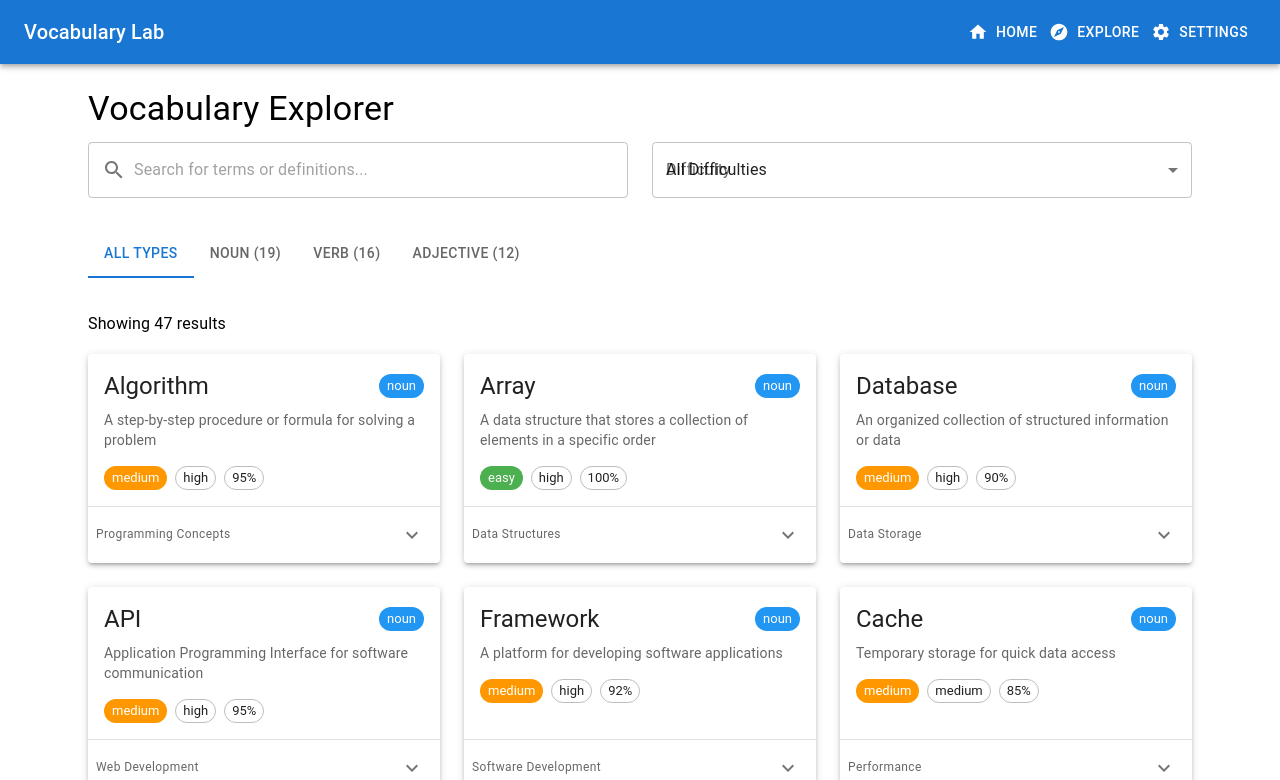
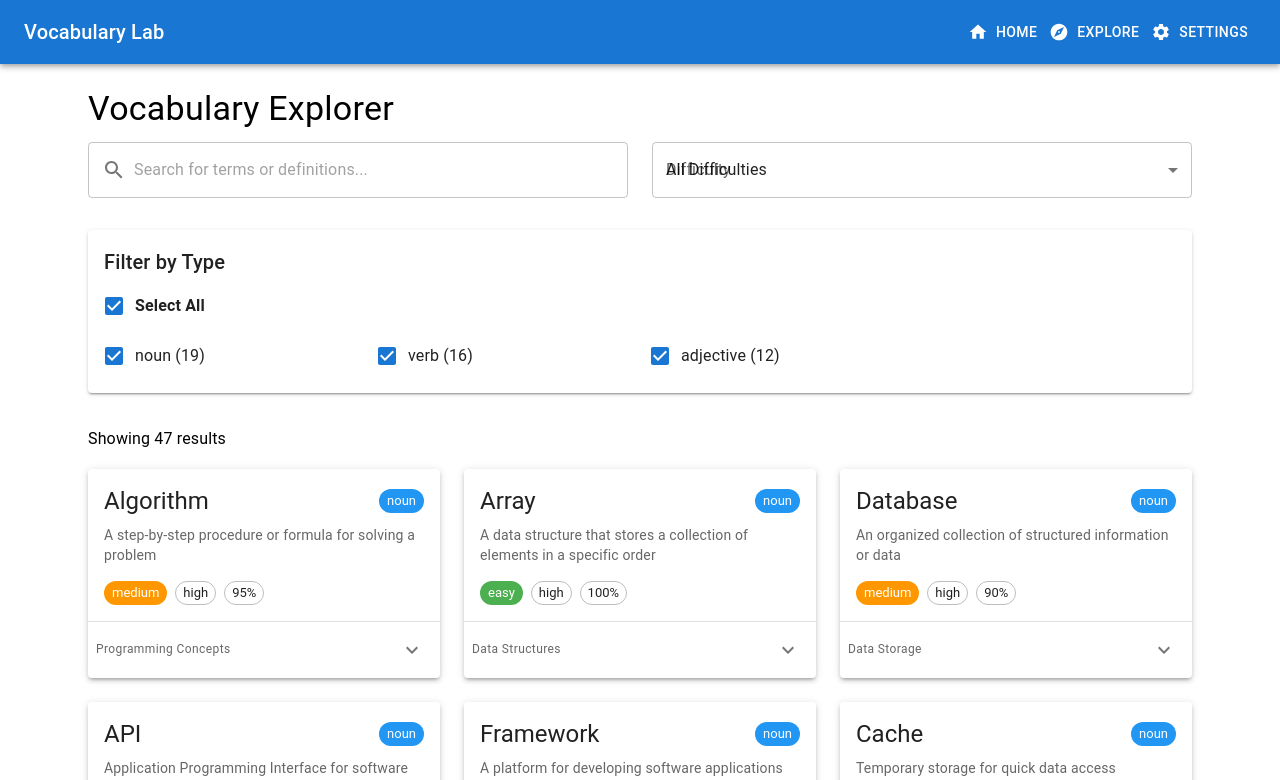
Before and after one commit to nhatnamduong688/frontend-vocab-lab, a React (Create React App) app in the folder vocab-lab/: page /explore in a window 1280 px wide. Shown: the top 780 px of the page. Built offline with nearby package versions, Linux system fonts and the light colour scheme.

Commit message:
Refactor VocabularyByType and HomePage components: Implement checkbox filtering for vocabulary types, enhance UI with collapsible filter panel, and streamline type selection logic for improved user experience.

```diff
--- a/vocab-lab/src/components/VocabularyByType.tsx
+++ b/vocab-lab/src/components/VocabularyByType.tsx
@@ -1,10 +1,8 @@
-import React, { useState } from 'react';
+import React, { useState, useEffect } from 'react';
 import {
   Box,
   Typography,
   CircularProgress,
-  Tabs,
-  Tab,
   TextField,
   InputAdornment,
   FormControl,
@@ -13,7 +11,11 @@ import {
   MenuItem,
   Chip,
   Grid,
-  SelectChangeEvent
+  SelectChangeEvent,
+  FormGroup,
+  FormControlLabel,
+  Checkbox,
+  Paper
 } from '@mui/material';
 import SearchIcon from '@mui/icons-material/Search';
 import { useVocabulary } from '../hooks/useVocabulary';
@@ -31,18 +33,47 @@ const VocabularyByType: React.FC = () => {
   } = useVocabulary();
 
   const [searchText, setSearchText] = useState('');
-  const [selectedTab, setSelectedTab] = useState<string>('');
+  const [selectedTypes, setSelectedTypes] = useState<string[]>([]);
 
-  // Xử lý thay đổi tab loại từ
-  const handleTypeChange = (_event: React.SyntheticEvent, newValue: string) => {
-    setSelectedTab(newValue);
+  // Khởi tạo selectedTypes với tất cả các loại được chọn
+  useEffect(() => {
+    if (availableTypes.length > 0 && selectedTypes.length === 0) {
+      // Mặc định chọn tất cả các loại
+      setSelectedTypes(availableTypes.map(type => type.name));
+    }
+  }, [availableTypes, selectedTypes.length]);
 
-    if (newValue === '') {
-      // Nếu chọn "All", xóa bộ lọc loại
-      updateFilters({ types: undefined });
+  // Xử lý khi checkbox thay đổi
+  const handleTypeToggle = (typeName: string) => {
+    setSelectedTypes(prevSelectedTypes => {
+      let newSelectedTypes: string[];
+
+      if (prevSelectedTypes.includes(typeName)) {
+        // Nếu đã chọn, bỏ chọn
+        newSelectedTypes = prevSelectedTypes.filter(t => t !== typeName);
+      } else {
+        // Nếu chưa chọn, thêm vào
+        newSelectedTypes = [...prevSelectedTypes, typeName];
+      }
+
+      // Cập nhật filters
+      updateFilters({
+        types: newSelectedTypes.length > 0 ? newSelectedTypes as VocabularyType[] : undefined
+      });
+
+      return newSelectedTypes;
+    });
+  };
+
+  // Select/Deselect All
+  const handleSelectAllTypes = (selectAll: boolean) => {
+    if (selectAll) {
+      const allTypes = availableTypes.map(type => type.name);
+      setSelectedTypes(allTypes);
+      updateFilters({ types: allTypes as VocabularyType[] });
     } else {
-      // Nếu chọn một loại, đặt bộ lọc cho loại đó
-      updateFilters({ types: [newValue as VocabularyType] });
+      setSelectedTypes([]);
+      updateFilters({ types: [] });
     }
   };
 
@@ -119,48 +150,52 @@ const VocabularyByType: React.FC = () => {
         </Grid>
       </Box>
 
-      {/* Type Tabs */}
-      <Box mb={4}>
-        <Tabs
-          value={selectedTab}
-          onChange={handleTypeChange}
-          indicatorColor="primary"
-          textColor="primary"
-          variant="scrollable"
-          scrollButtons="auto"
-        >
-          <Tab label="All Types" value="" />
+      {/* Type Selection with Checkboxes */}
+      <Paper elevation={2} sx={{ p: 2, mb: 4 }}>
+        <Typography variant="h6" gutterBottom>Filter by Type</Typography>
+
+        <Box mb={1}>
+          <FormControlLabel
+            control={
+              <Checkbox
+                checked={selectedTypes.length === availableTypes.length}
+                indeterminate={selectedTypes.length > 0 && selectedTypes.length < availableTypes.length}
+                onChange={(e) => handleSelectAllTypes(e.target.checked)}
+              />
+            }
+            label={<Typography fontWeight="bold">Select All</Typography>}
+          />
+        </Box>
+
+        <FormGroup row>
           {availableTypes.map((typeInfo) => (
-            <Tab
+            <FormControlLabel
               key={typeInfo.name}
+              control={
+                <Checkbox
+                  checked={selectedTypes.includes(typeInfo.name)}
+                  onChange={() => handleTypeToggle(typeInfo.name)}
+                />
+              }
               label={`${typeInfo.name} (${typeInfo.count})`}
-              value={typeInfo.name}
+              sx={{ width: { xs: '100%', sm: '50%', md: '33%', lg: '25%' } }}
             />
           ))}
-        </Tabs>
-      </Box>
+        </FormGroup>
+      </Paper>
 
       {/* Results Info */}
       <Box mb={2} display="flex" justifyContent="space-between" alignItems="center">
         <Typography variant="subtitle1">
           Showing {vocabulary.length} results
         </Typography>
-        {filters.types && filters.types.length > 0 && (
-          <Box>
-            {filters.types.map(type => (
-              <Chip
-                key={type}
-                label={type}
-                onDelete={() => {
-                  setSelectedTab('');
-                  updateFilters({ types: undefined });
-                }}
-                color="primary"
-                sx={{ mr: 1 }}
-              />
-            ))}
-          </Box>
-        )}
+        <Box>
+          {selectedTypes.length > 0 && selectedTypes.length < availableTypes.length && (
+            <Typography variant="body2" color="text.secondary">
+              Filtered by {selectedTypes.length} types
+            </Typography>
+          )}
+        </Box>
       </Box>
 
       {/* Vocabulary Cards */}
--- a/vocab-lab/src/components/pages/HomePage/HomePage.tsx
+++ b/vocab-lab/src/components/pages/HomePage/HomePage.tsx
@@ -1,15 +1,20 @@
-import React, { useState } from 'react';
+import React, { useState, useEffect } from 'react';
 import {
   Box,
   Grid,
-  Tabs,
-  Tab,
   Button,
   Typography,
-  Chip
+  Paper,
+  FormGroup,
+  FormControlLabel,
+  Checkbox,
+  Collapse,
+  IconButton
 } from '@mui/material';
 import RefreshIcon from '@mui/icons-material/Refresh';
 import FilterListIcon from '@mui/icons-material/FilterList';
+import ExpandMoreIcon from '@mui/icons-material/ExpandMore';
+import ExpandLessIcon from '@mui/icons-material/ExpandLess';
 import { VocabularyColumn } from '../../organisms/VocabularyColumn/VocabularyColumn';
 import { SelectedWords } from '../../organisms/SelectedWords/SelectedWords';
 import { Vocabulary } from '../../../types/vocabulary';
@@ -35,21 +40,33 @@ export const HomePage: React.FC<HomePageProps> = ({
   setCurrentTypeFilter,
   refreshVocabulary,
 }) => {
-  const [showAllTypes, setShowAllTypes] = useState(true);
+  const [selectedTypes, setSelectedTypes] = useState<string[]>([]);
+  const [showFilterPanel, setShowFilterPanel] = useState(false);
 
-  const handleTypeFilterChange = (type: string | null) => {
-    setCurrentTypeFilter(type);
-    // When selecting a specific type, automatically show that type only
-    if (type) {
-      setShowAllTypes(false);
+  // Khởi tạo selectedTypes với tất cả các loại được chọn
+  useEffect(() => {
+    if (availableTypes.length > 0 && selectedTypes.length === 0) {
+      setSelectedTypes([...availableTypes]);
     }
+  }, [availableTypes, selectedTypes.length]);
+
+  const handleTypeToggle = (typeName: string) => {
+    setSelectedTypes(prevSelectedTypes => {
+      if (prevSelectedTypes.includes(typeName)) {
+        // Nếu đã chọn, bỏ chọn
+        return prevSelectedTypes.filter(t => t !== typeName);
+      } else {
+        // Nếu chưa chọn, thêm vào
+        return [...prevSelectedTypes, typeName];
+      }
+    });
   };
 
-  const handleToggleAllTypes = () => {
-    setShowAllTypes(prev => !prev);
-    if (!showAllTypes) {
-      // If switching to show all types, clear the type filter
-      setCurrentTypeFilter(null);
+  const handleSelectAllTypes = (selectAll: boolean) => {
+    if (selectAll) {
+      setSelectedTypes([...availableTypes]);
+    } else {
+      setSelectedTypes([]);
     }
   };
 
@@ -57,21 +74,17 @@ export const HomePage: React.FC<HomePageProps> = ({
     refreshVocabulary();
   };
 
-  // Determine which vocabulary data to display based on filters
-  const getDisplayedVocabulary = () => {
-    if (showAllTypes) {
-      return vocabularyByType;
-    }
-
-    if (currentTypeFilter && vocabularyByType[currentTypeFilter]) {
-      return { [currentTypeFilter]: vocabularyByType[currentTypeFilter] };
-    }
-
-    return vocabularyByType;
+  const toggleFilterPanel = () => {
+    setShowFilterPanel(prev => !prev);
   };
 
   // Get the filtered vocabulary data
-  const displayedVocabulary = getDisplayedVocabulary();
+  const displayedVocabulary = Object.entries(vocabularyByType)
+    .filter(([type]) => selectedTypes.includes(type))
+    .reduce((acc, [type, words]) => {
+      acc[type] = words;
+      return acc;
+    }, {} as Record<string, Vocabulary[]>);
 
   return (
     <Box sx={{ py: 3 }}>
@@ -94,12 +107,12 @@ export const HomePage: React.FC<HomePageProps> = ({
         <Box sx={{ display: 'flex', gap: 2 }}>
           <Button
             size="small"
-            startIcon={<FilterListIcon />}
-            onClick={handleToggleAllTypes}
-            variant={showAllTypes ? "contained" : "outlined"}
+            startIcon={showFilterPanel ? <ExpandLessIcon /> : <FilterListIcon />}
+            onClick={toggleFilterPanel}
+            variant={showFilterPanel ? "contained" : "outlined"}
             color="primary"
           >
-            {showAllTypes ? "Showing All Types" : "Showing Selected Type"}
+            Filter Types
           </Button>
 
           <Button
@@ -113,25 +126,43 @@ export const HomePage: React.FC<HomePageProps> = ({
         </Box>
       </Box>
 
-      {!showAllTypes && (
-        <Box sx={{ mb: 3, mt: 2 }}>
-          <Tabs
-            value={currentTypeFilter || "all"}
-            onChange={(_, value) => handleTypeFilterChange(value === "all" ? null : value)}
-            variant="scrollable"
-            scrollButtons="auto"
-          >
-            <Tab label="All Types" value="all" />
-            {availableTypes.map(type => (
-              <Tab
+      <Collapse in={showFilterPanel}>
+        <Paper elevation={2} sx={{ p: 2, mb: 3 }}>
+          <Box sx={{ display: 'flex', justifyContent: 'space-between', alignItems: 'center', mb: 2 }}>
+            <Typography variant="subtitle1" fontWeight="bold">Select Types to Display</Typography>
+            <Box>
+              <FormControlLabel
+                control={
+                  <Checkbox
+                    checked={selectedTypes.length === availableTypes.length}
+                    indeterminate={selectedTypes.length > 0 && selectedTypes.length < availableTypes.length}
+                    onChange={(e) => handleSelectAllTypes(e.target.checked)}
+                    size="small"
+                  />
+                }
+                label="Select All"
+              />
+            </Box>
+          </Box>
+
+          <FormGroup row>
+            {availableTypes.map((type) => (
+              <FormControlLabel
                 key={type}
+                control={
+                  <Checkbox
+                    checked={selectedTypes.includes(type)}
+                    onChange={() => handleTypeToggle(type)}
+                    size="small"
+                  />
+                }
                 label={type.charAt(0).toUpperCase() + type.slice(1)}
-                value={type}
+                sx={{ width: { xs: '50%', sm: '33%', md: '25%' } }}
               />
             ))}
-          </Tabs>
-        </Box>
-      )}
+          </FormGroup>
+        </Paper>
+      </Collapse>
 
       <Grid
         container
@@ -148,8 +179,8 @@ export const HomePage: React.FC<HomePageProps> = ({
             item
             xs={12}
             sm={6}
-            md={showAllTypes ? 4 : 6}
-            lg={showAllTypes ? 4 : 6}
+            md={4}
+            lg={4}
             key={type}
             sx={{
               display: 'flex',
@@ -164,6 +195,16 @@ export const HomePage: React.FC<HomePageProps> = ({
             />
           </Grid>
         ))}
+
+        {Object.keys(displayedVocabulary).length === 0 && (
+          <Grid item xs={12}>
+            <Paper sx={{ p: 3, textAlign: 'center' }}>
+              <Typography variant="h6" color="text.secondary">
+                No vocabulary types selected. Please select at least one type to display.
+              </Typography>
+            </Paper>
+          </Grid>
+        )}
       </Grid>
     </Box>
   );
```
Also changed, not shown: 1 other file (tests, documents, lock files or other folders).
